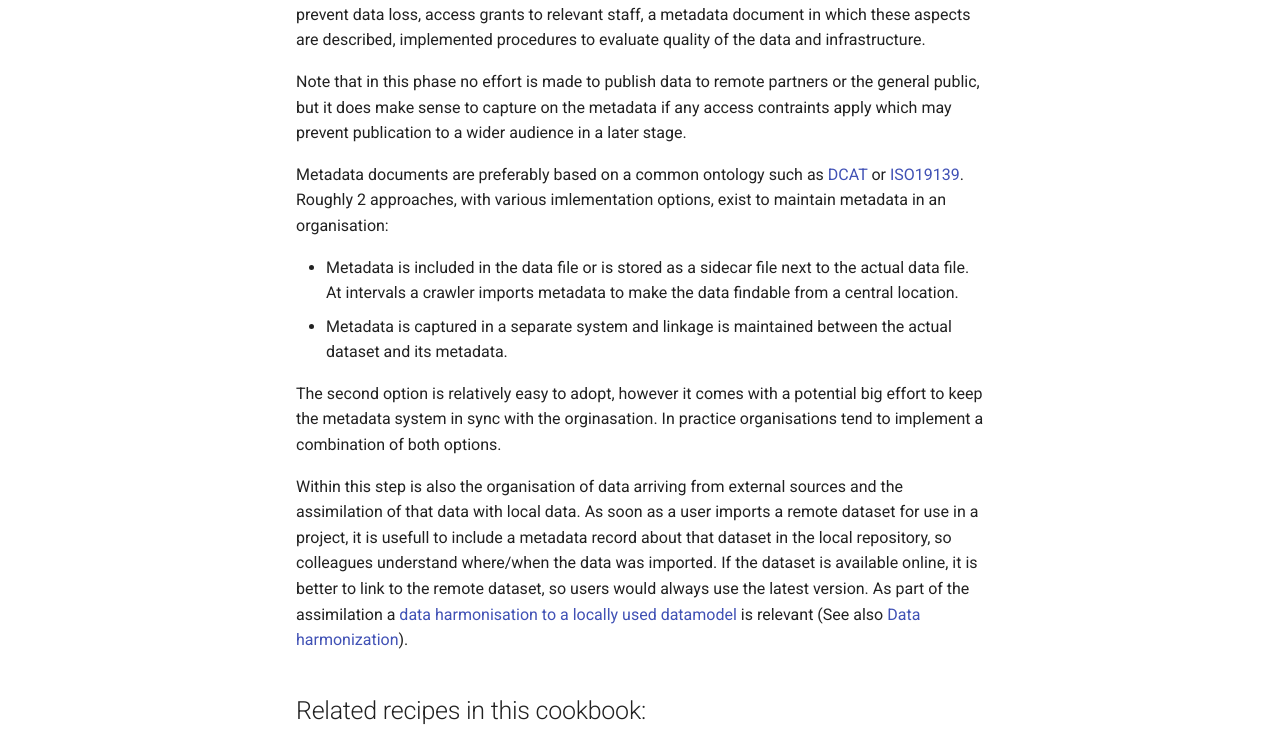
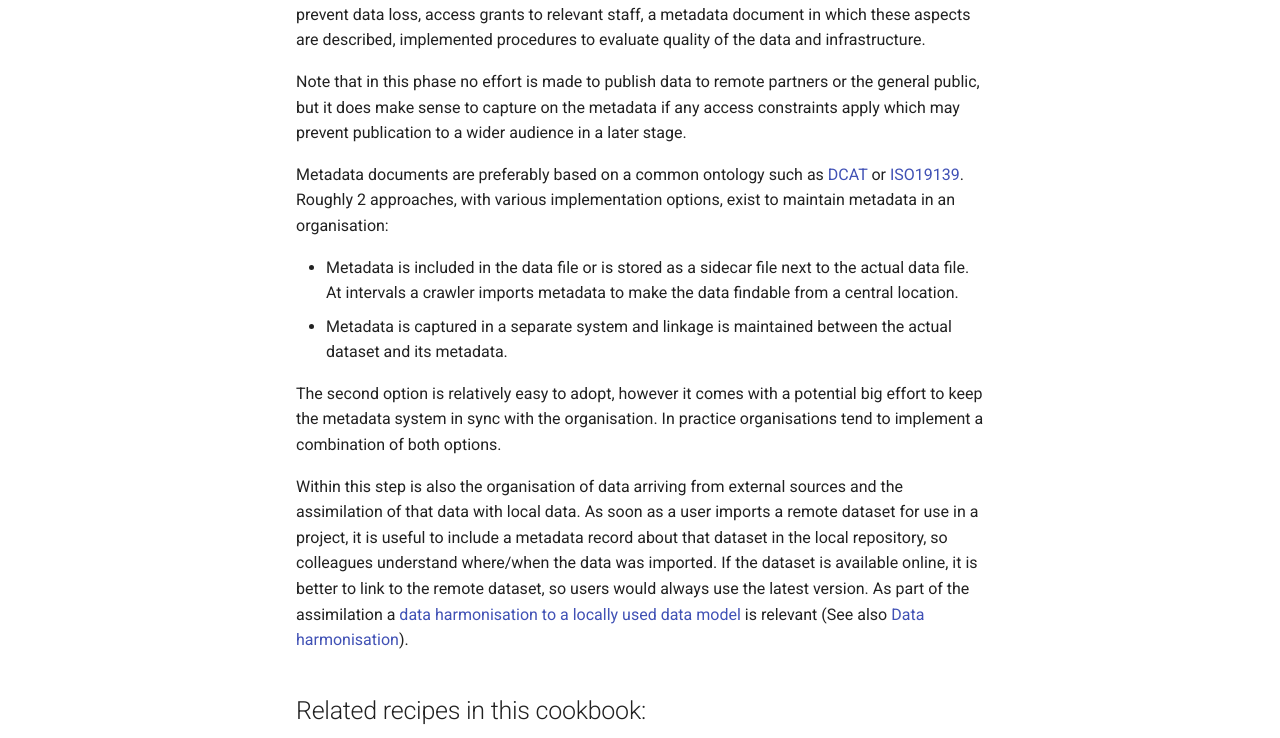
Before and after one commit to ejpsoil/soildata-assimilation-guidance, an MkDocs documentation site: the page built from docs/data-organisation.md, in a window 1280 px wide and 1391 px high. Shown: the part 373-1111 px from the top of the window. Built offline with MkDocs 1.6.1 and Material for MkDocs 9.7.7, drawn with Linux system fonts in a browser that asks for light colours; comment, search, counter and statistics services are not loaded.

Commit message:
Spelling

```diff
--- a/docs/data-organisation.md
+++ b/docs/data-organisation.md
@@ -1,25 +1,56 @@
 # Data Organisation
 
-This article describes the `data organisation` step in the [Soil Information Workflow](https://www.isric.org/index.php/utilise/community-practice) and references various cookbook recipes related to this step in the workflow.
+This article describes the `data organisation` step in the [Soil Information
+Workflow](https://www.isric.org/index.php/utilise/community-practice) and
+references various cookbook recipes related to this step in the workflow.
 
-In this step a data curator prepares the organisation for incoming soil observations from field studies and laboratory work. Data from external organisations is prepared and made available to augment and/or validate local data. Relevant measures are put in place to authorise relevant staff, prevent data loss and data redundancy and assess privacy concerns. Concrete deliverables of this phase are: a data model materialised in a physical database, implemented procedures to prevent data loss, access grants to relevant staff, a metadata document in which these aspects are described, implemented procedures to evaluate quality of the data and infrastructure.
+In this step a data curator prepares the organisation for incoming soil
+observations from field studies and laboratory work. Data from external
+organisations is prepared and made available to augment and/or validate local
+data. Relevant measures are put in place to authorise relevant staff, prevent
+data loss and data redundancy and assess privacy concerns. Concrete deliverables
+of this phase are: a data model materialised in a physical database, implemented
+procedures to prevent data loss, access grants to relevant staff, a metadata
+document in which these aspects are described, implemented procedures to
+evaluate quality of the data and infrastructure.
 
-Note that in this phase no effort is made to publish data to remote partners or the general public, but it does make sense to capture on the metadata if any access contraints apply which may prevent publication to a wider audience in a later stage.
+Note that in this phase no effort is made to publish data to remote partners or
+the general public, but it does make sense to capture on the metadata if any
+access constraints apply which may prevent publication to a wider audience in a
+later stage.
 
-Metadata documents are preferably based on a common ontology such as [DCAT](tools/dcat.md) or [ISO19139](tools/iso19139.md). Roughly 2 approaches, with various imlementation options, exist to maintain metadata in an organisation:
+Metadata documents are preferably based on a common ontology such as
+[DCAT](tools/dcat.md) or [ISO19139](tools/iso19139.md). Roughly 2 approaches,
+with various implementation options, exist to maintain metadata in an
+organisation:
 
-- Metadata is included in the data file or is stored as a sidecar file next to the actual data file. At intervals a crawler imports metadata to make the data findable from a central location.
-- Metadata is captured in a separate system and linkage is maintained between the actual dataset and its metadata.
+- Metadata is included in the data file or is stored as a sidecar file next to
+  the actual data file. At intervals a crawler imports metadata to make the data
+findable from a central location.
+- Metadata is captured in a separate system and linkage is maintained between
+  the actual dataset and its metadata.
 
-The second option is relatively easy to adopt, however it comes with a potential big effort to keep the metadata system in sync with the orginasation. In practice organisations tend to implement a combination of both options.
+The second option is relatively easy to adopt, however it comes with a potential
+big effort to keep the metadata system in sync with the organisation. In
+practice organisations tend to implement a combination of both options.
 
-Within this step is also the organisation of data arriving from external sources and the assimilation of that data with local data.
-As soon as a user imports a remote dataset for use in a project, it is usefull to include a metadata record about that dataset in the local repository, so colleagues understand where/when the data was imported. If the dataset is available online, it is better to link to the remote dataset, so users would always use the latest version. As part of the assimilation a [data harmonisation to a locally used datamodel](tools/hale-studio-consume-gml.md) is relevant (See also [Data harmonization](etl.md)).
+Within this step is also the organisation of data arriving from external sources
+and the assimilation of that data with local data.  As soon as a user imports a
+remote dataset for use in a project, it is useful to include a metadata record
+about that dataset in the local repository, so colleagues understand where/when
+the data was imported. If the dataset is available online, it is better to link
+to the remote dataset, so users would always use the latest version. As part of
+the assimilation a [data harmonisation to a locally used
+data model](tools/hale-studio-consume-gml.md) is relevant (See also [Data
+harmonisation](etl.md)).
 
 ## Related recipes in this cookbook:
 
 - [A Pythonic metadata workflow](tools/pygeometa.md)
-- [A discovery service in GeoNetwork](tools/geonetwork.md) includes a section on metadata authoring in GeoNetwork
-- [Metadata and View Service with GeoCat Bridge, GeoNetwork and GeoServer](tools/bridge-geoserver-geonetwork.md) includes a section on metadata management in QGIS
+- [A discovery service in GeoNetwork](tools/geonetwork.md) includes a section on
+  metadata authoring in GeoNetwork
+- [Metadata and View Service with GeoCat Bridge, GeoNetwork and
+  GeoServer](tools/bridge-geoserver-geonetwork.md) includes a section on
+metadata management in QGIS
 - [DCAT](tools/dcat.md)
 - [Consume Soil GML with Hale Studio](tools/hale-studio-consume-gml.md)
```
